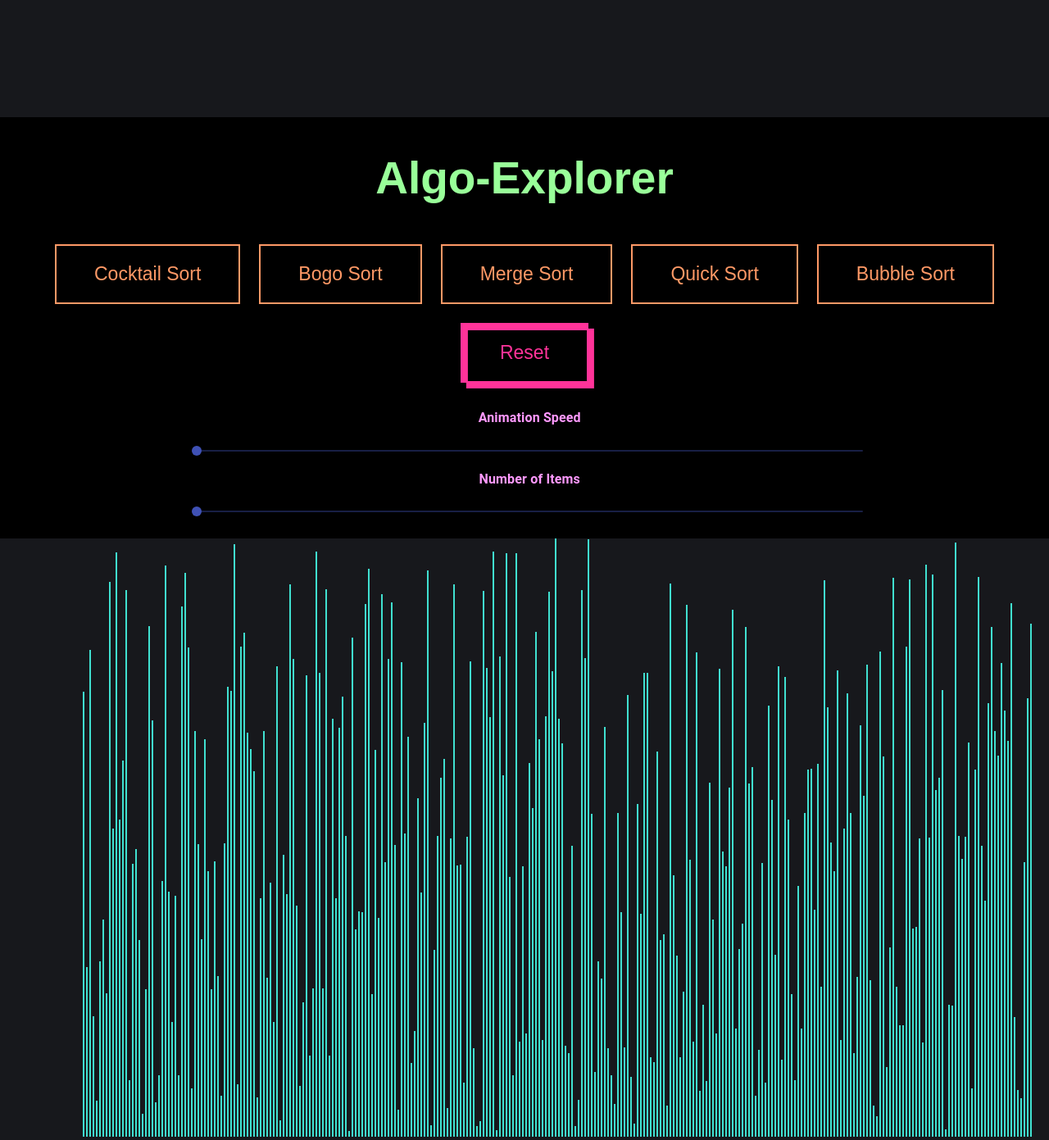
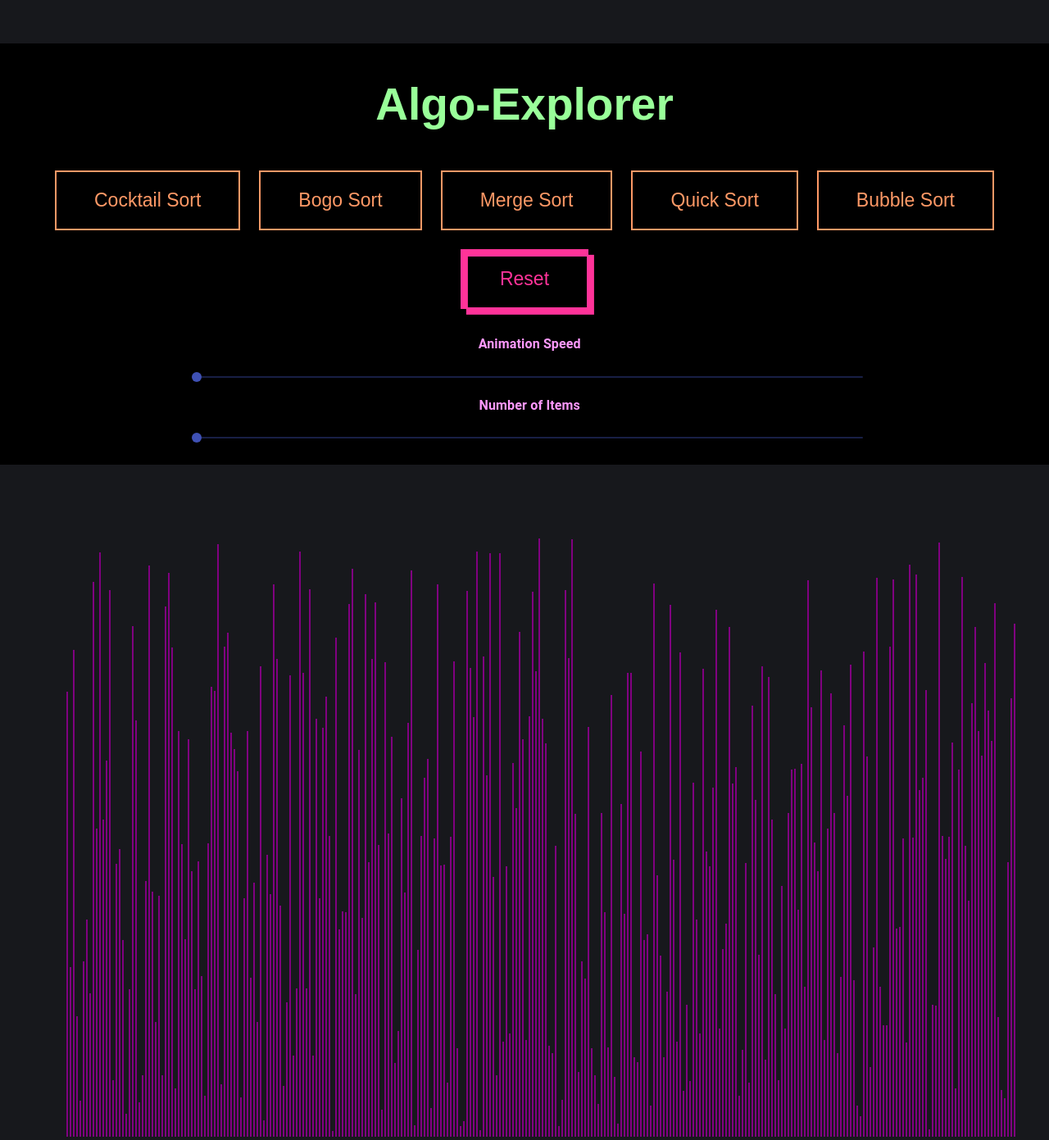
Before and after one commit to 18mpr1/Algo_Explorer, a React (Create React App) app: page / in a window 1280 px wide. Shown: the whole page at 82% size. Built offline with nearby package versions, Linux system fonts and the light colour scheme.

Commit message:
Minor colour changes to the UI

```diff
--- a/src/components/sandbox.jsx
+++ b/src/components/sandbox.jsx
@@ -8,7 +8,7 @@ const ANIMATION_SPEED_MS = 1;
 const NUMBER_OF_ARRAY_BARS = 290;
 
 // This is the main color of the array bars.
-const PRIMARY_COLOR = 'turquoise';
+const PRIMARY_COLOR = 'purple';
 
 // This is the color of array bars that are being compared throughout the animations.
 const SECONDARY_COLOR = 'red';
--- a/src/styling/sandbox.css
+++ b/src/styling/sandbox.css
@@ -1,7 +1,6 @@
 .array-container {
     position: absolute;
-    left: 100px;
-    /* top: 100px; */
+    left: 80px;
 }
 
 .array-bar {
@@ -9,4 +8,10 @@
     display: inline-block;
     margin: 0 1px;
     background-color: pink;
+    color: yellow;
 }
+
+#bar{
+    position: relative;
+    top: -90px;
+}
```
